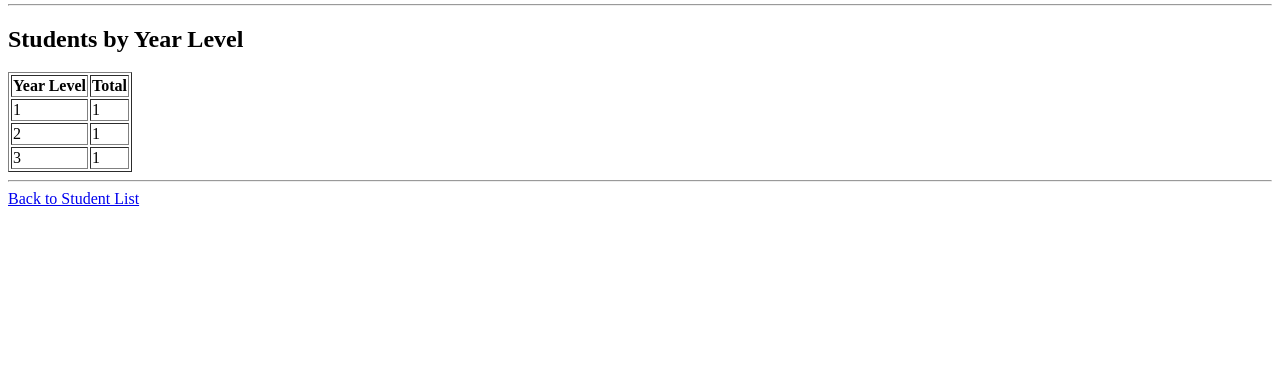
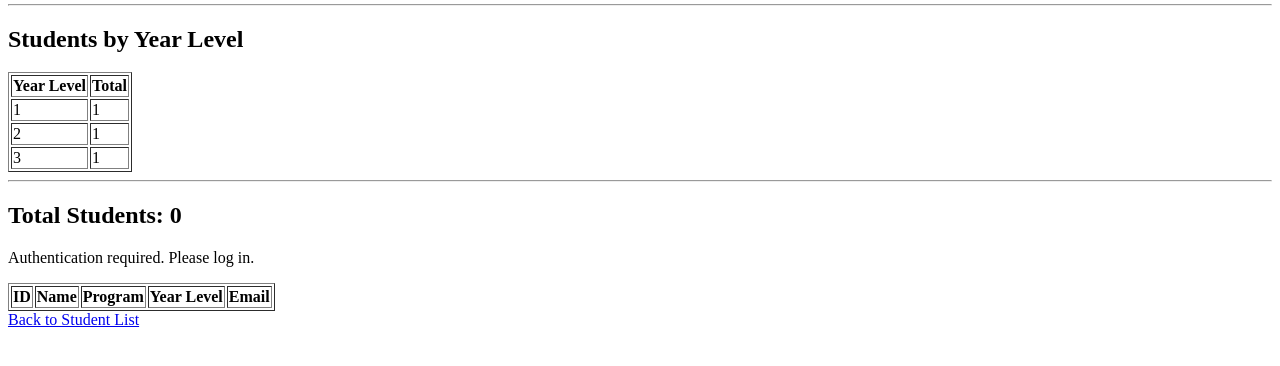
Before and after one commit to wazawaza22/SME_DjangoWebApp, a Django app: page /registration/dashboard/ in a window 1280 px wide. Shown: the part 310-676 px from the top of the page. Run offline with Django 5.2, Linux system fonts and the light colour scheme; data comes from the database, SQL or seed files in the repository; both versions use the stored data as it was after the commit; lists and menus that the app fills with data are empty.

Commit message:
Implement AJAX Student Dashboard

```diff
--- /dev/null
+++ b/registration/static/registration/js/student_dashboard.js
@@ -0,0 +1,73 @@
+async function loadStudents() {
+    // Get references to page elements
+    const loadingMessage = document.getElementById("loading-message");
+    const errorMessage = document.getElementById("error-message");
+    const studentCount = document.getElementById("student-count");
+    const tableBody = document.getElementById("student-table-body");
+
+    try {
+        // Set initial loading state
+        loadingMessage.textContent = "Loading students...";
+        errorMessage.textContent = "";
+
+        // Fetch data from API
+        const response = await fetch("/api/students/");
+
+        // === NEW: Specific authentication error handling ===
+        if (!response.ok) {
+            if (response.status === 401) {
+                throw new Error(
+                    "Authentication required. Please log in."
+                );
+            }
+            throw new Error(
+                `HTTP error: ${response.status}`
+            );
+        }
+        // === END: Authentication handling ===
+
+        // Parse JSON response
+        const data = await response.json();
+
+        // Update total count
+        studentCount.textContent = data.count;
+
+        // Clear existing table rows
+        tableBody.innerHTML = "";
+
+        // Empty vs Populated
+        if (data.students.length === 0) {
+            const row = document.createElement("tr");
+            row.innerHTML = `
+                <td colspan="5">
+                    No Student records found.
+                </td>
+            `;
+            tableBody.appendChild(row);
+        } else {
+            data.students.forEach(student => {
+                const row = document.createElement("tr");
+                row.innerHTML = `
+                    <td>${student.id}</td>
+                    <td>${student.student_name}</td>
+                    <td>${student.program}</td>
+                    <td>${student.year_level}</td>
+                    <td>${student.email}</td>
+                `;
+                tableBody.appendChild(row);
+            });
+        }
+
+        // Done — clear loading message
+        loadingMessage.textContent = "";
+
+    } catch (error) {
+        // Handle errors
+        loadingMessage.textContent = "";
+        errorMessage.textContent = error.message;
+        console.error("Student loading error:", error);
+    }
+}
+
+// Run the function when page loads
+loadStudents();
--- a/registration/templates/registration/student_dashboard.html
+++ b/registration/templates/registration/student_dashboard.html
@@ -1,3 +1,6 @@
+
+{% load static %}
+
 <!DOCTYPE html>
 <html>
 <head>
@@ -54,8 +57,33 @@
     </table>
     <hr>
 
+    <h2>
+    Total Students:
+    <span id="student-count">0</span>
+</h2>
+
+<p id="loading-message">Loading students...</p>
+<p id="error-message"></p>
+
+<table border="1" id="student-table">
+    <thead>
+        <tr>
+            <th>ID</th>
+            <th>Name</th>
+            <th>Program</th>
+            <th>Year Level</th>
+            <th>Email</th>
+        </tr>
+    </thead>
+    <tbody id="student-table-body">
+    </tbody>
+</table>
+
     <a href="{% url 'student_list' %}">
         Back to Student List
     </a>
+
+    <script src="{% static 'registration/js/student_dashboard.js' %}"></script>
+
 </body>
 </html>
--- a/registration/views.py
+++ b/registration/views.py
@@ -24,7 +24,7 @@ def student_create(request):
 
 def student_list(request):
     students = Student.objects.all()
-    return render(request, "student_list.html", {"students": students})
+    return render(request, "registration/student_list.html", {"students": students})
 
 
 
```
Also changed, not shown: db.sqlite3, registration/templates/registration/student_list.html (renamed from registration/templates/student_list.html).
